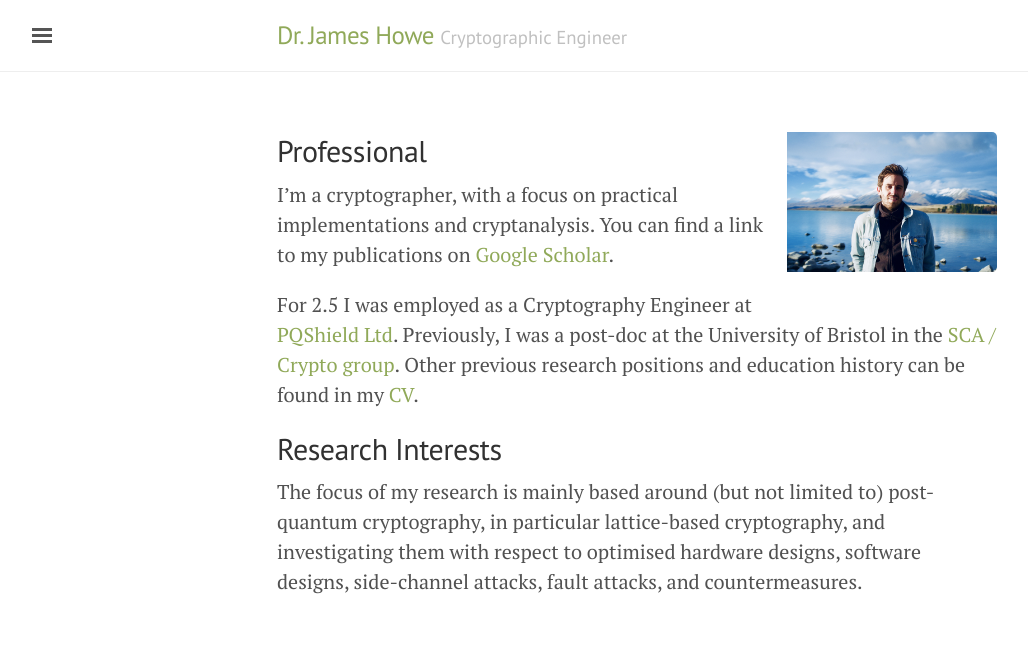
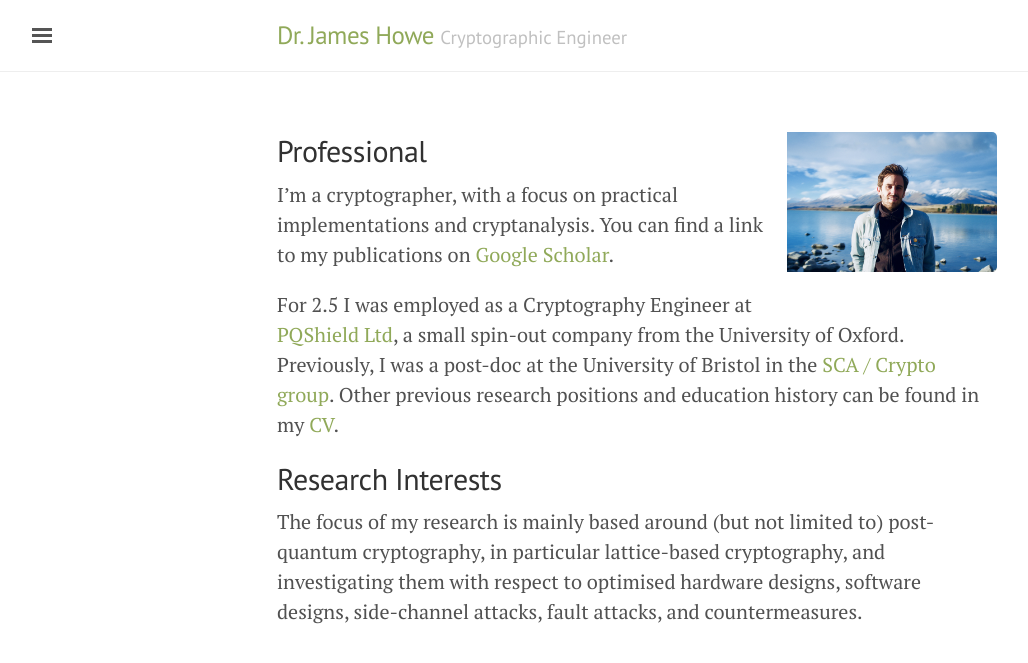
Before and after one commit to jameshoweee/jameshoweee.github.io, a Jekyll site: the page built from index.md, in a window 1280 px wide. Shown: the top 663 px of the page, without its empty margins (3-1031 px from the left). Built offline with Jekyll 4.4.1, drawn with Linux system fonts in a browser that asks for light colours.

Commit message:
Update index.md

```diff
--- a/index.md
+++ b/index.md
@@ -10,7 +10,7 @@
 I'm a cryptographer, with a focus on practical implementations and cryptanalysis.
 You can find a link to my publications on [Google Scholar](https://scholar.google.co.uk/citations?user=LItUNn4AAAAJ&hl=en).
 
-For 2.5 I was employed as a Cryptography Engineer at [PQShield Ltd](https://pqshield.com/). Previously, I was a post-doc at the University of Bristol in the [SCA / Crypto group](http://www.bristol-sca.com). Other previous research positions and education history can be found in my [CV](files/CV.pdf).
+For 2.5 I was employed as a Cryptography Engineer at [PQShield Ltd](https://pqshield.com/), a small spin-out company from the University of Oxford. Previously, I was a post-doc at the University of Bristol in the [SCA / Crypto group](http://www.bristol-sca.com). Other previous research positions and education history can be found in my [CV](files/CV.pdf).
 
 ## Research Interests
 
```
